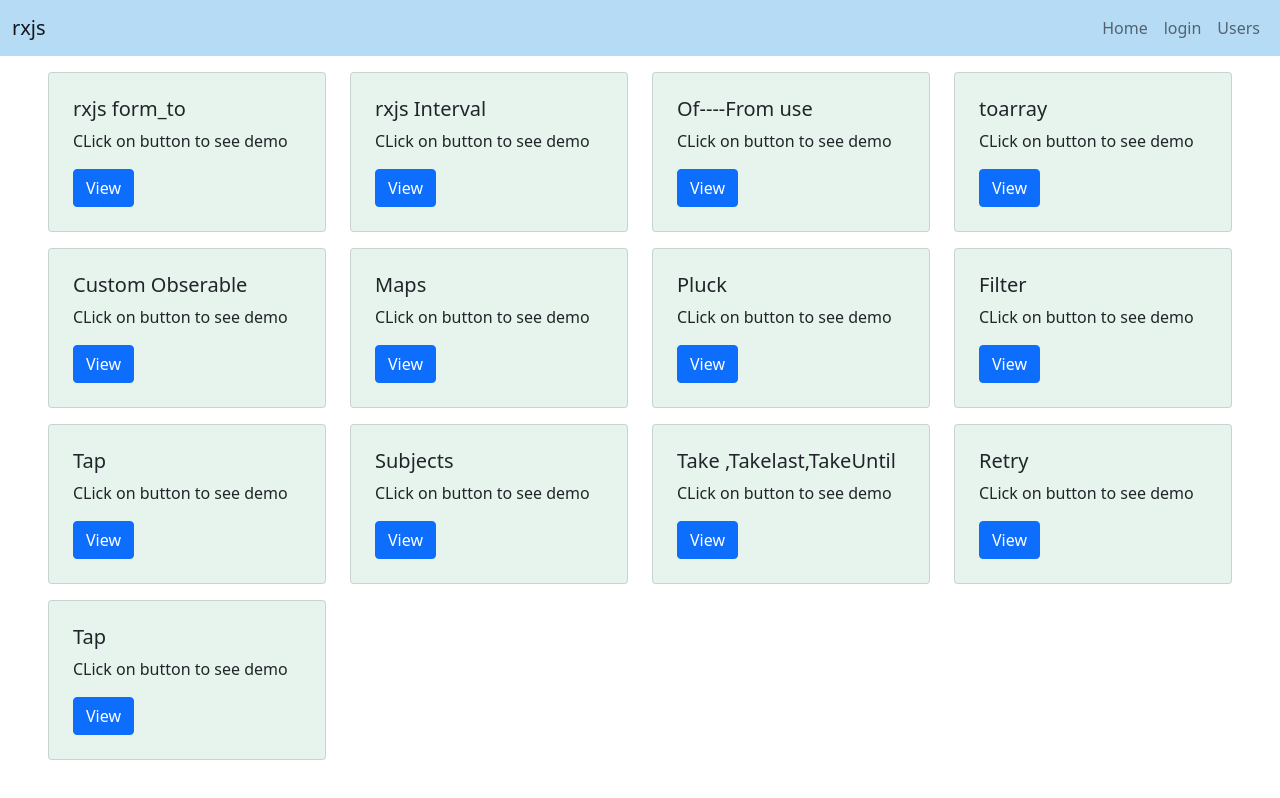
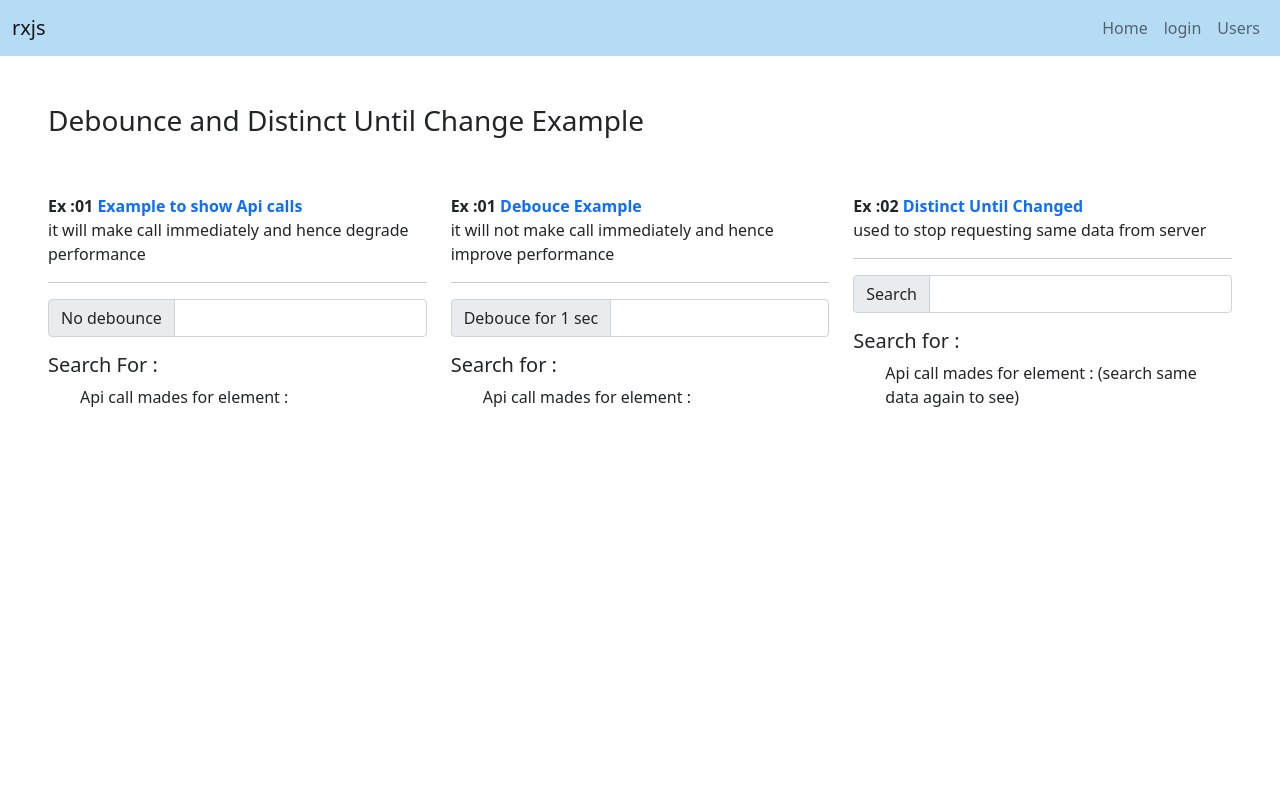
Before and after one commit to Samundar9525/rxjs-demo, an Angular app in the folder ngrx-demo/: page /debounce in a window 1280 px wide. Before the commit this address led to /homepage. Built offline with nearby package versions, Linux system fonts and the light colour scheme.

Commit message:
debounce updated

```diff
--- a/ngrx-demo/src/app/app-routing.module.ts
+++ b/ngrx-demo/src/app/app-routing.module.ts
@@ -3,6 +3,7 @@ import { RouterModule, Routes } from '@angular/router';
 import { HomepageComponent } from './homepage/homepage.component';
 import { LoginComponent } from './login/login.component';
 import { CustomObserableComponent } from './modules/custom-obserable/custom-obserable.component';
+import { DebounceComponent } from './modules/debounce/debounce.component';
 import { FilterComponent } from './modules/filter/filter.component';
 import { IntervalComponent } from './modules/interval/interval.component';
 import { MapComponent } from './modules/map/map.component';
@@ -32,6 +33,7 @@ const routes: Routes = [
   {path: "subject",component:SubjectComponent},
   {path: "take",component:TakeComponent},
   {path: "retry",component:RetryComponent},
+  {path: "debounce",component:DebounceComponent},
 
   {path: "**",redirectTo: "homepage"}
 ];
--- a/ngrx-demo/src/app/app.module.ts
+++ b/ngrx-demo/src/app/app.module.ts
@@ -24,6 +24,7 @@ import { Comp2Component } from './comp/comp2/comp2.component';
 import { Comp3Component } from './comp/comp3/comp3.component';
 import { TakeComponent } from './modules/take/take.component';
 import { RetryComponent } from './modules/retry/retry.component';
+import { DebounceComponent } from './modules/debounce/debounce.component';
 
 @NgModule({
   declarations: [
@@ -47,6 +48,8 @@ import { RetryComponent } from './modules/retry/retry.component';
     Comp3Component,
     TakeComponent,
     RetryComponent,
+    DebounceComponent,
+
 
   ],
   imports: [
--- a/ngrx-demo/src/app/homepage/homepage.component.html
+++ b/ngrx-demo/src/app/homepage/homepage.component.html
@@ -141,18 +141,16 @@
 
 
   </div></div>
-
-
+<!-- ------------------------------------------------------ -->
 
   <div class="my-3 px-5">
-
     <div class="row">
       <div class="col-sm-3">
         <div class="card bg-success p-2 text-dark bg-opacity-10">
           <div class="card-body">
-            <h5 class="card-title">Tap </h5>
+            <h5 class="card-title">Debounce and Distinct until Changed </h5>
             <p class="card-text">CLick on button to see demo </p>
-            <a routerLink="../tap" class="btn btn-primary">View</a>
+            <a routerLink="../debounce" class="btn btn-primary">View</a>
           </div>
         </div>
       </div>
--- /dev/null
+++ b/ngrx-demo/src/app/modules/debounce/debounce.component.html
@@ -0,0 +1,79 @@
+<div class="m-5">
+  <h3>Debounce and Distinct Until Change Example</h3>
+  <br><br>
+<div class="row">
+
+  <div class="col-md-4">
+    <strong>Ex :01  <span class="text-primary" >Example to show Api calls </span></strong>
+    <p>it will make call immediately and hence degrade performance</p>
+    <hr>
+    <div class="input-group mb-3">
+      <span class="input-group-text" >No debounce</span>
+      <input #myinput1  type="text" class="form-control" aria-label="Sizing example input" aria-describedby="inputGroup-sizing-default">
+
+    </div>
+    <h5>Search For  : <span class="text-success"><strong >{{debounceres1}}</strong></span></h5>
+
+      <ul id="elcontainer3331">
+
+        <p>Api call mades for element :</p>
+        <div *ngIf="status1" class="text-center">
+          <div class="spinner-border" role="status">
+            <span class="visually-hidden">Loading...</span>
+          </div>
+        </div>
+      </ul>
+
+  </div>
+
+
+  <div class="col-md-4">
+    <strong>Ex :01  <span class="text-primary" >Debouce Example</span></strong>
+    <p>it will not make call immediately and hence improve performance</p>
+    <hr>
+    <div class="input-group mb-3">
+      <span class="input-group-text" >Debouce for 1 sec </span>
+      <input #myinput2  type="text" class="form-control" aria-label="Sizing example input" aria-describedby="inputGroup-sizing-default">
+
+    </div>
+    <h5>Search for : <span class="text-success"><strong >{{debounceres2}}</strong></span></h5>
+
+      <ul id="elcontainer3332">
+        <p>Api call mades for element :</p>
+        <div *ngIf="status2" class="text-center">
+          <div class="spinner-border" role="status">
+            <span class="visually-hidden">Loading...</span>
+          </div>
+        </div>
+      </ul>
+
+  </div>
+
+  <div class="col-md-4">
+    <strong>Ex :02  <span class="text-primary" >Distinct Until Changed</span></strong>
+    <p> used to stop requesting same data from server</p>
+    <hr>
+    <div class="input-group mb-3">
+      <span class="input-group-text" >Search</span>
+      <input #myinput3  type="text" class="form-control" aria-label="Sizing example input" aria-describedby="inputGroup-sizing-default">
+    </div>
+
+    <h5>Search for :  <strong>{{changeuntil}}</strong></h5>
+
+    <ul id="elcontainer3333">
+      <p>Api call mades for element : (search same data again to see)</p>
+      <div *ngIf="status3" class="text-center">
+        <div class="spinner-border" role="status">
+          <span class="visually-hidden">Loading...</span>
+        </div>
+      </div>
+    </ul>
+
+  </div>
+
+
+
+
+</div>
+
+</div>
--- /dev/null
+++ b/ngrx-demo/src/app/modules/debounce/debounce.component.ts
@@ -0,0 +1,82 @@
+import { AfterViewInit, Component, ElementRef, OnInit, ViewChild } from '@angular/core';
+import { debounceTime, distinctUntilChanged, distinctUntilKeyChanged, fromEvent, map } from 'rxjs';
+import { MydataService } from 'src/app/services/mydata.service';
+
+@Component({
+  selector: 'app-debounce',
+  templateUrl: './debounce.component.html',
+  styleUrls: ['./debounce.component.css']
+})
+export class DebounceComponent implements OnInit ,AfterViewInit {
+
+  @ViewChild('myinput1') myinput1!: ElementRef;
+  @ViewChild('myinput2') myinput2!: ElementRef;
+  @ViewChild('myinput3') myinput3!: ElementRef;
+  constructor( private list:MydataService ) { }
+  name:any;
+  debounceres1:any
+  debounceres2:any
+  changeuntil:any;
+  status1:boolean=false;
+  status2:boolean=false;
+  status3:boolean=false;
+
+  ngOnInit(): void {
+
+
+  }
+  ngAfterViewInit(): void {
+    const searchtag=fromEvent<any>(this.myinput1.nativeElement,'keyup').pipe(
+      map(event=>event.target.value),
+
+    )
+    searchtag.subscribe(res=>{
+      this.status1=true
+      this.debounceres1=res
+      this.list.listappend(res,'elcontainer3331')
+      console.log(res);
+
+      setTimeout(() => {
+        this.debounceres1=null
+        this.status1=false
+      }, 1000);
+    })
+
+    const searchta=fromEvent<any>(this.myinput2.nativeElement,'keyup').pipe(
+      map(event=>event.target.value),
+      debounceTime(500)
+    )
+    searchta.subscribe(res=>{
+      this.status2=true
+      this.debounceres2=res
+      this.list.listappend(res,'elcontainer3332')
+      console.log(res);
+
+      setTimeout(() => {
+        this.status2=false
+        this.debounceres2=null
+      }, 1000);
+    })
+
+    const changeuntil=fromEvent<any>(this.myinput3.nativeElement,'keyup').pipe(
+      map(event=>event.target.value),
+      debounceTime(1500),
+     distinctUntilChanged()
+    )
+    changeuntil.subscribe(res=>{
+      this.status3=true
+      this.changeuntil=res
+      this.list.listappend(res,'elcontainer3333')
+      console.log(res);
+
+      setTimeout(() => {
+        this.status3=false
+        this.changeuntil=null
+      }, 2000);
+    })
+
+
+
+  }
+
+}
```
Also changed, not shown: ngrx-demo/src/app/modules/debounce/debounce.component.css (added), 1 other file (tests, documents, lock files or other folders).
